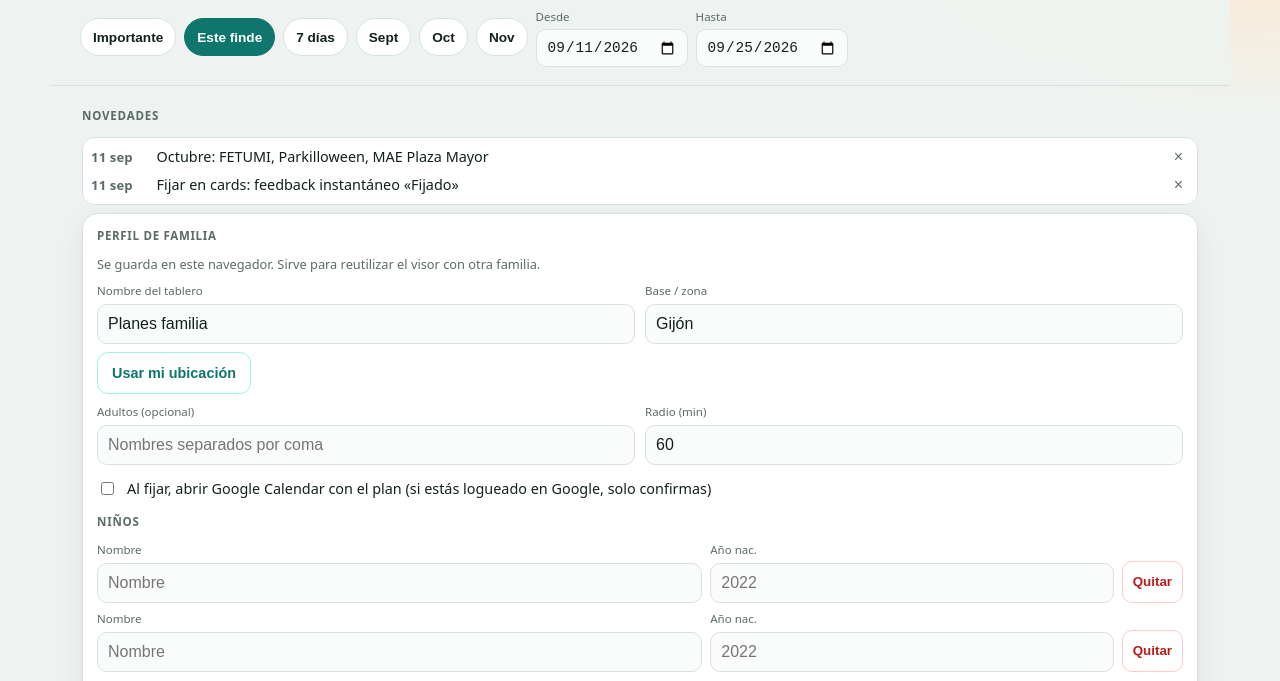
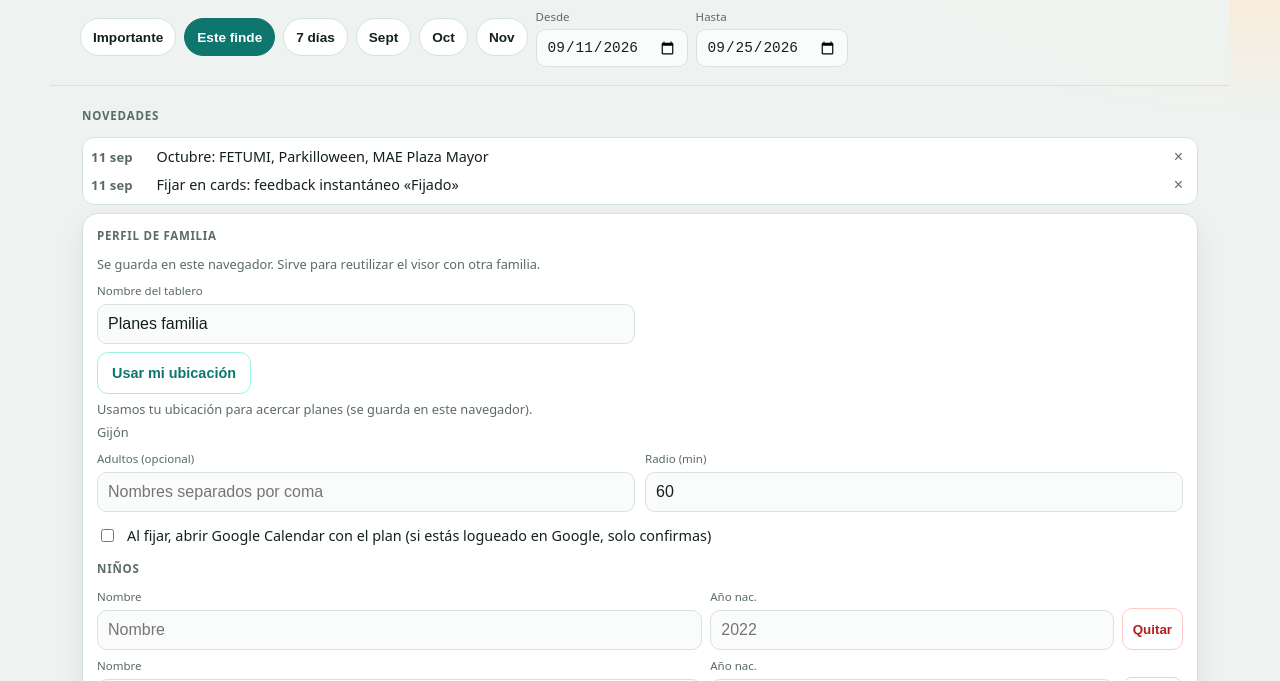
Before and after one commit to AlvaroGB/family-plans, a plain HTML site: page index.html in a window 1280 px wide. Both pictures are taken after a click on the button "Perfil". Shown: the part 80-761 px from the top of the page. Drawn offline with Linux system fonts and the light colour scheme.

Commit message:
Perfil: GPS only – remove manual city field; add read-only base display; update geolocation and profile save/load (#32)
Co-authored-by: Cursor Agent <cursoragent@cursor.com>

```diff
--- a/index.html
+++ b/index.html
@@ -430,13 +430,11 @@
           <label for="pf-title">Nombre del tablero</label>
           <input id="pf-title" type="text" placeholder="Planes familia"/>
         </div>
-        <div>
-          <label for="pf-base">Base / zona</label>
-          <input id="pf-base" type="text" placeholder="Ciudad o zona"/>
-        </div>
       </div>
-      <div class="form-actions" style="margin-top:8px">
+      <div class="form-actions" style="margin-top:8px;display:flex;flex-direction:column;align-items:flex-start;gap:4px">
         <button type="button" class="btn ghost" id="use-geo">Usar mi ubicación</button>
+        <p class="hint" style="margin:2px 0 0">Usamos tu ubicación para acercar planes (se guarda en este navegador).</p>
+        <p id="pf-base-display" class="hint" style="margin:0">Sin ubicación aún</p>
       </div>
       <div class="form-grid" style="margin-top:10px">
         <div>
@@ -1527,7 +1525,6 @@ function renderKidsEditor() {
 }
 function readProfileForm() {
   profile.title = document.getElementById("pf-title").value.trim() || "Planes familia";
-  profile.base = document.getElementById("pf-base").value.trim();
   profile.adults = document.getElementById("pf-adults").value.trim();
   profile.radiusMin = Number(document.getElementById("pf-radius").value) || 60;
   profile.calendarOnPin = document.getElementById("pf-cal").checked;
@@ -1539,10 +1536,11 @@ function readProfileForm() {
 }
 function fillProfileForm() {
   document.getElementById("pf-title").value = profile.title || "";
-  document.getElementById("pf-base").value = profile.base || "";
   document.getElementById("pf-adults").value = profile.adults || "";
   document.getElementById("pf-radius").value = profile.radiusMin || 60;
   document.getElementById("pf-cal").checked = !!profile.calendarOnPin;
+  const baseDisplay = document.getElementById("pf-base-display");
+  if (baseDisplay) baseDisplay.textContent = profile.base ? profile.base : "Sin ubicación aún";
   renderKidsEditor();
 }
 function render() {
@@ -1784,8 +1782,8 @@ if (useGeoBtn && "geolocation" in navigator) {
         }
         if (bestKey) {
           profile.base = DISPLAY_HOME_NAMES[bestKey] || bestKey;
-          const baseEl = document.getElementById("pf-base");
-          if (baseEl) baseEl.value = profile.base;
+          const baseDisplay = document.getElementById("pf-base-display");
+          if (baseDisplay) baseDisplay.textContent = profile.base || "Sin ubicación aún";
           saveProfile(profile);
           render();
         }
```
